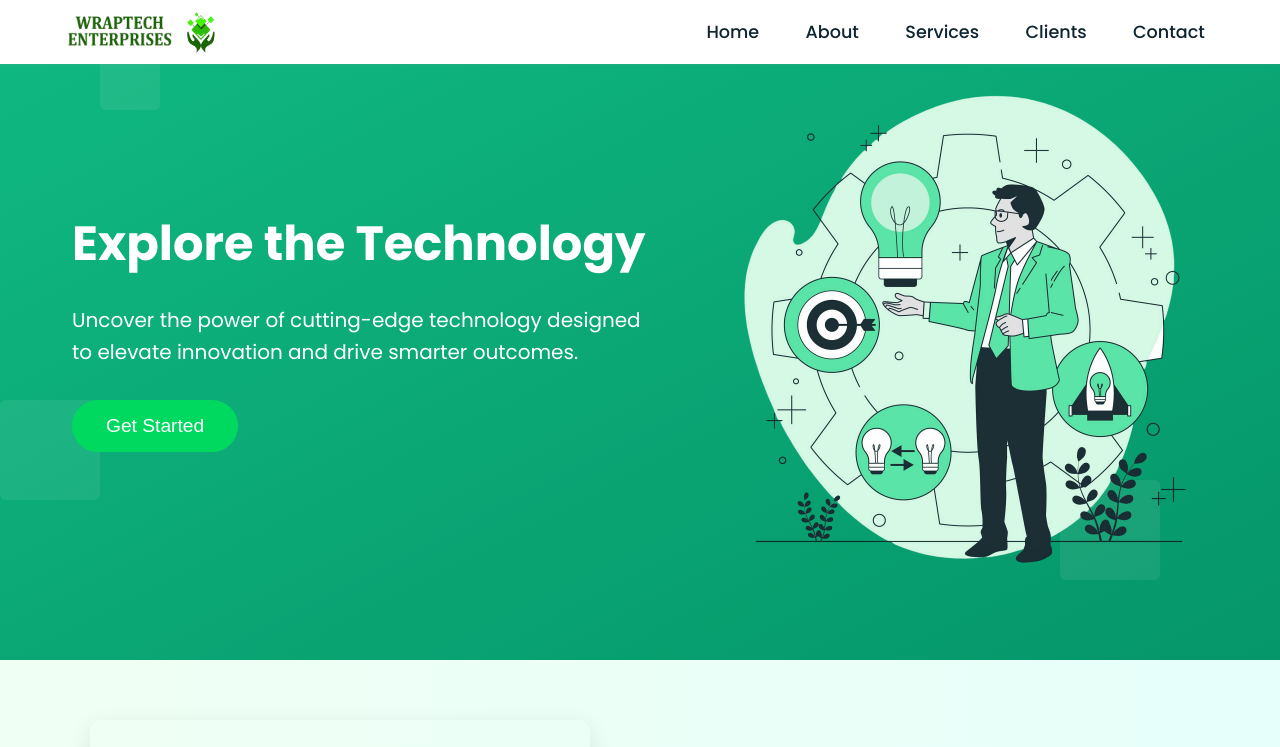
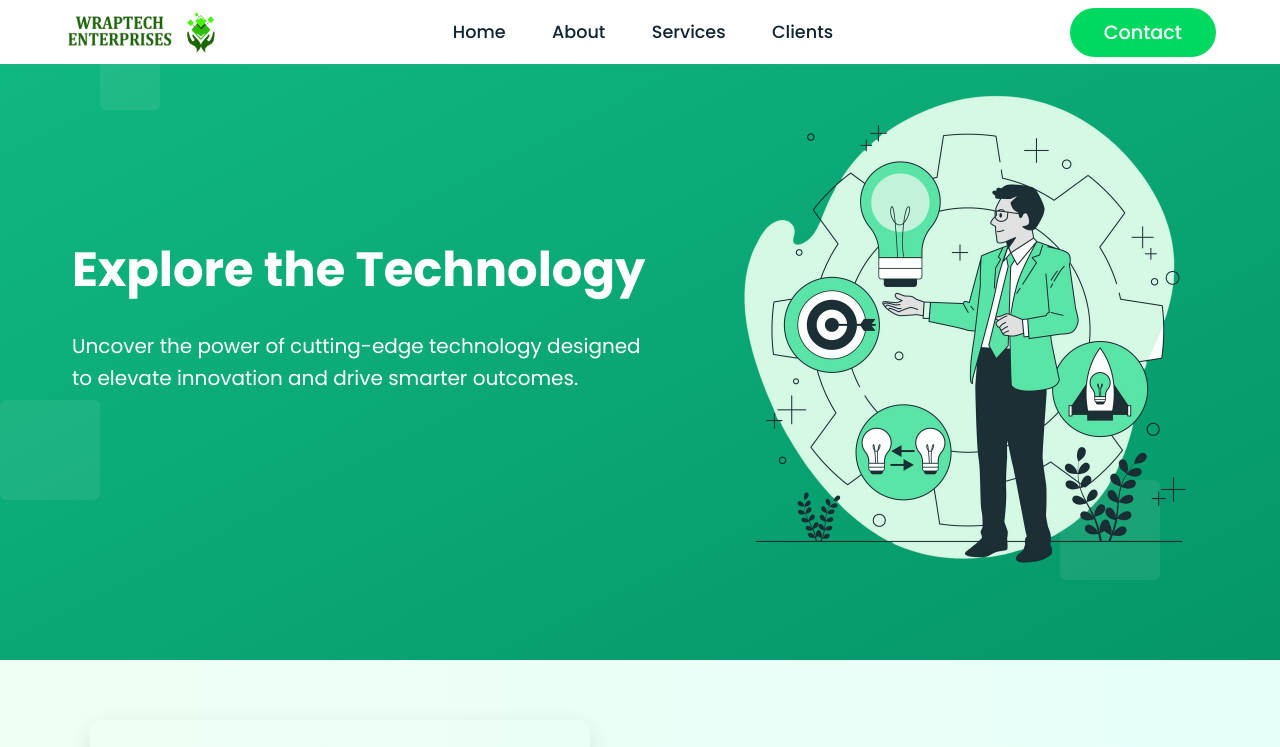
Before and after one commit to plethoraBoy/wraptech-enterprises-web, a React (Vite) app: page / in a window 1280 px wide. Shown: the top 747 px of the page. Built offline with nearby package versions, Linux system fonts and the light colour scheme.

Commit message:
contact us

```diff
--- a/src/components/Navbar.css
+++ b/src/components/Navbar.css
@@ -20,26 +20,48 @@
   justify-content: space-between;
 }
 
+.button {
+  background: #00d95f;
+  border: 2px solid #00d95f;
+  padding: 0.5rem 2rem;
+  font-size: 1.2rem;
+  border-radius: 999px;
+  cursor: pointer;
+  font-weight: 500;
+  transition: all 0.3s ease;
+  text-decoration: none;
+  display: inline-block;
+  color: white;
+}
+
+
+.button:hover {
+  background-color: transparent;
+  color: #00d95f;
+}
+
+
+
+/* Logo */
 .company-logo {
   display: flex;
   align-items: center;
-  gap: 0.5rem; /* Controls space between title and logo */
-  padding: 0; /* Removes any unexpected padding */
-  margin: 0;  /* Removes any unexpected margin */
+  gap: 0.5rem;
+  padding: 0;
+  margin: 0;
 }
 
 .logo-title {
-  height: 36px; /* Slightly smaller to match logo proportion */
+  height: 36px;
   object-fit: contain;
   display: block;
 }
 
 .logo-img {
-  height: 44px; /* Slightly smaller and balanced */
+  height: 44px;
   object-fit: contain;
   display: block;
 }
-
 
 /* Hamburger styles */
 .checkbox {
@@ -115,20 +137,44 @@
     font-size: 1.5rem;
   }
 
-  /* Animate hamburger */
   .checkbox:checked ~ .hamburger-lines .line1 {
-    transform: rotate(45deg) translate(7px, 8px); /* First line rotates to form part of X */
+    transform: rotate(45deg) translate(7px, 8px);
+  }
+
+  .checkbox:checked ~ .hamburger-lines .line2 {
+    opacity: 0;
+  }
+
+  .checkbox:checked ~ .hamburger-lines .line3 {
+    transform: rotate(-45deg) translate(7px, -9px);
+  }
+
+  /* Mobile contact button styling */
+  .mobile-only {
+    display: block!important;
+  }
+
+  .desktop-only {
+    display: none!important;
+  }
+
+  .mobile-only .button {
+    font-size: 1.5rem;
+    padding: 0.8rem 8rem;
+    border-radius: 999px;
+    min-width: 100%!important;
+    max-width: 100%!important;
+  }
+
 }
 
-.checkbox:checked ~ .hamburger-lines .line2 {
-    opacity: 0; /* Second line disappears */
+/* Desktop Only & Mobile Only visibility classes */
+.desktop-only {
+  display: block;
 }
 
-.checkbox:checked ~ .hamburger-lines .line3 {
-    transform: rotate(-45deg) translate(7px, -9px); /* Third line rotates to form part of X */
-}
-
-
+.mobile-only {
+  display: none;
 }
 
 /* Prevent background scroll when menu is open */
--- a/src/components/Navbar.tsx
+++ b/src/components/Navbar.tsx
@@ -1,30 +1,28 @@
 import { useState, useEffect } from "react";
 import { Link, useLocation } from "react-router-dom";
-import './Navbar.css'
+import "./Navbar.css";
+import { motion } from "framer-motion";
 
 const Navbar = () => {
   const [isOpen, setIsOpen] = useState(false);
   const location = useLocation();
 
-  // Scroll handling based on location hash
   useEffect(() => {
     if (location.hash) {
       const elementId = location.hash.replace("#", "");
       const target = document.getElementById(elementId);
       if (target) {
-        // Scroll to the target element smoothly
         setTimeout(() => {
           target.scrollIntoView({ behavior: "smooth" });
         }, 100);
       }
     } else {
-      // Ensure the page scrolls to the top when there's no hash
       window.scrollTo({ top: 0, behavior: "smooth" });
     }
   }, [location]);
 
   const handleLinkClick = () => {
-    setIsOpen(false); // Close the menu when a link is clicked
+    setIsOpen(false);
   };
 
   return (
@@ -37,7 +35,6 @@ const Navbar = () => {
             alt="Logo-Title"
             className="logo-title"
           />
-
           <img src="/assets/navbar/logo.png" alt="Logo" className="logo-img" />
         </div>
 
@@ -58,21 +55,45 @@ const Navbar = () => {
         {/* Nav Items */}
         <ul className={`menu-items ${isOpen ? "open" : ""}`}>
           <li>
-            <a href="/" onClick={handleLinkClick}>Home</a>
+            <a href="/" onClick={handleLinkClick}>
+              Home
+            </a>
           </li>
           <li>
-            <Link to="/#about" onClick={handleLinkClick}>About</Link>
+            <a href="#about" onClick={handleLinkClick}>
+              About
+            </a>
           </li>
           <li>
-            <Link to="/services" onClick={handleLinkClick}>Services</Link>
+            <Link to="/services" onClick={handleLinkClick}>
+              Services
+            </Link>
           </li>
           <li>
-            <Link to="/#clients" onClick={handleLinkClick}>Clients</Link>
+            <a href="#clients" onClick={handleLinkClick}>
+              Clients
+            </a>
           </li>
-          <li>
-            <Link to="/contact" onClick={handleLinkClick}>Contact</Link>
+          {/* Contact Button in Mobile */}
+          <li className="mobile-only">
+            <Link to="/contact" onClick={handleLinkClick} className="button">
+              Contact
+            </Link>
           </li>
         </ul>
+
+        {/* Contact Button for Desktop */}
+        <div className="desktop-only">
+          <motion.div whileHover={{ scale: 1.05 }} whileTap={{ scale: 0.95 }}>
+            <Link
+              to="/contact"
+              onClick={handleLinkClick}
+              className="button"
+            >
+              Contact
+            </Link>
+          </motion.div>
+        </div>
       </div>
     </nav>
   );
--- a/src/section/FAQ/Faq.css
+++ b/src/section/FAQ/Faq.css
@@ -9,7 +9,8 @@
     font-size: 32px;
     text-align: center;
     font-weight: bold;
-    background: linear-gradient(90deg, #00c853, #64dd17);
+    color: #064e3b;
+    background: linear-gradient(to right, #064e3b, #064e3b);
     -webkit-background-clip: text;
     -webkit-text-fill-color: transparent;
     margin-bottom: 40px;
--- a/src/section/Hero/Hero.tsx
+++ b/src/section/Hero/Hero.tsx
@@ -20,13 +20,13 @@ const Hero = () => {
         >
           <h1>Explore the Technology</h1>
           <p>Uncover the power of cutting-edge technology designed to elevate innovation and drive smarter outcomes.</p>
-          <motion.button
+          {/* <motion.button
             className="button"
             whileHover={{ scale: 1.05 }}
             whileTap={{ scale: 0.95 }}
           >
             Get Started
-          </motion.button>
+          </motion.button> */}
         </motion.div>
 
         <motion.div
--- a/src/section/HorizontalCards.css
+++ b/src/section/HorizontalCards.css
@@ -54,7 +54,7 @@
     z-index: 1;
     width: 48px;
     height: 48px;
-    background-color: rgba(0, 0, 0, 0.8);
+    background-color: #10b981;
     color: white;
     border-radius: 50%;
     display: flex;
```
